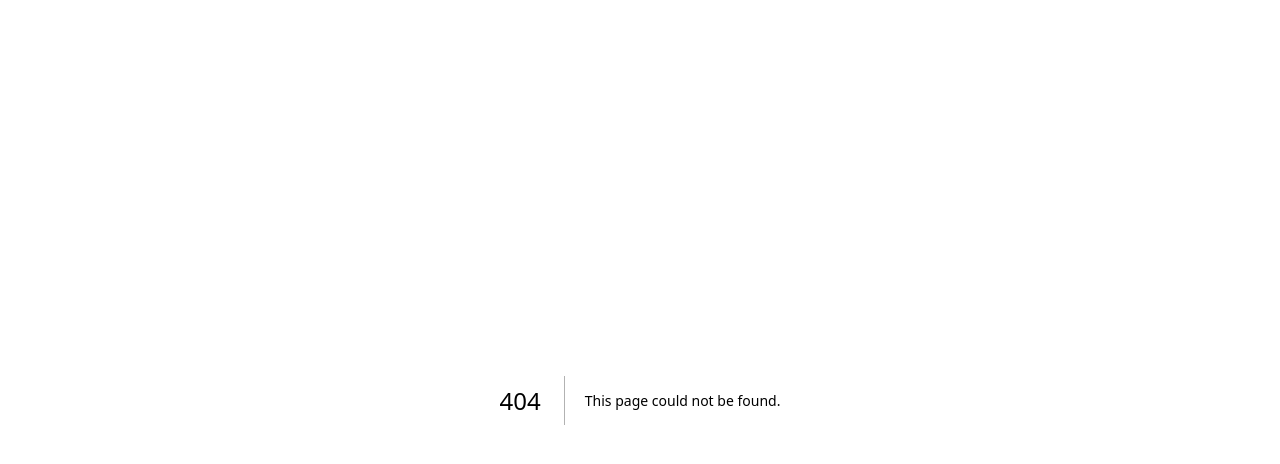
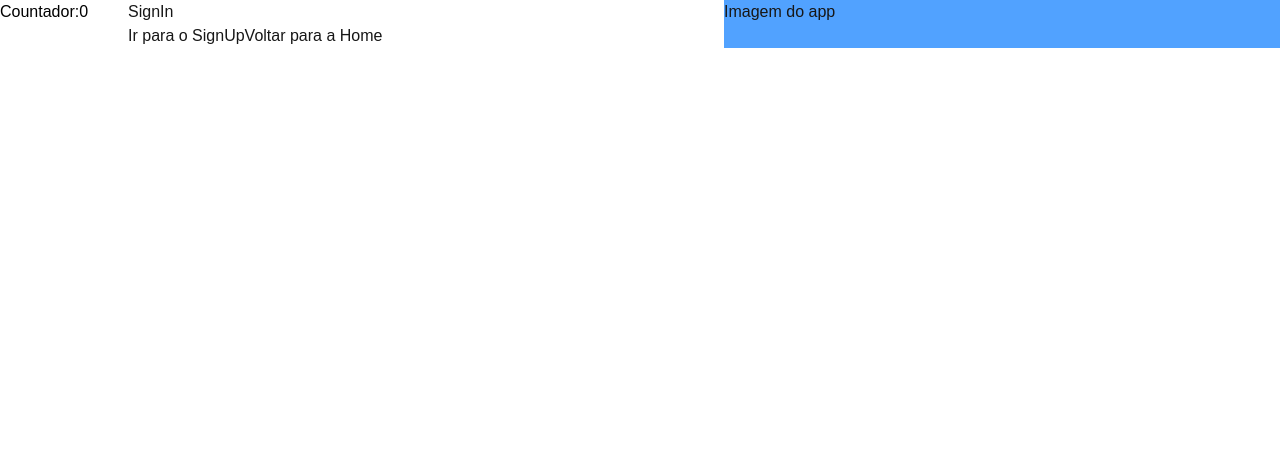
Before and after one commit to junkes00/jstack, a Next.js app in the folder next/live010/: page /auth/signin in a window 1280 px wide. Before the commit this address had no page. Shown: the top 464 px of the page. Built offline with nearby package versions, Linux system fonts and the light colour scheme.

Commit message:
feat: create pages with nested template

```diff
--- /dev/null
+++ b/next/live010/src/app/auth/signin/page.tsx
@@ -0,0 +1,11 @@
+import Link from "next/link";
+
+export default function SignIn() {
+  return (
+    <div>
+      <h1>SignIn</h1>
+      <Link href="/auth/signup">Ir para o SignUp</Link>
+      <Link href="/">Voltar para a Home</Link>
+    </div>
+  );
+}
--- /dev/null
+++ b/next/live010/src/app/auth/signup/page.tsx
@@ -0,0 +1,10 @@
+import Link from "next/link";
+
+export default function SignUp() {
+  return (
+    <div>
+      <h1>SignUp</h1>
+      <Link href="/auth/signin">Ir para o SignIn</Link>
+    </div>
+  );
+}
--- /dev/null
+++ b/next/live010/src/app/auth/template.tsx
@@ -0,0 +1,23 @@
+"use client";
+
+import { useState } from "react";
+
+export default function AuthLayout({
+  children,
+}: Readonly<{
+  children: React.ReactNode;
+}>) {
+  const [count, setCount] = useState(0);
+
+  return (
+    <div className="flex gap-10 w-full">
+      <div>
+        <button type="button" onClick={() => setCount(count + 1)} className="bg-white text-black">
+          Countador:{count}
+        </button>
+      </div>
+      <div className="w-1/2">{children}</div>
+      <div className="w-1/2 bg-blue-400">Imagem do app</div>
+    </div>
+  );
+}
```
